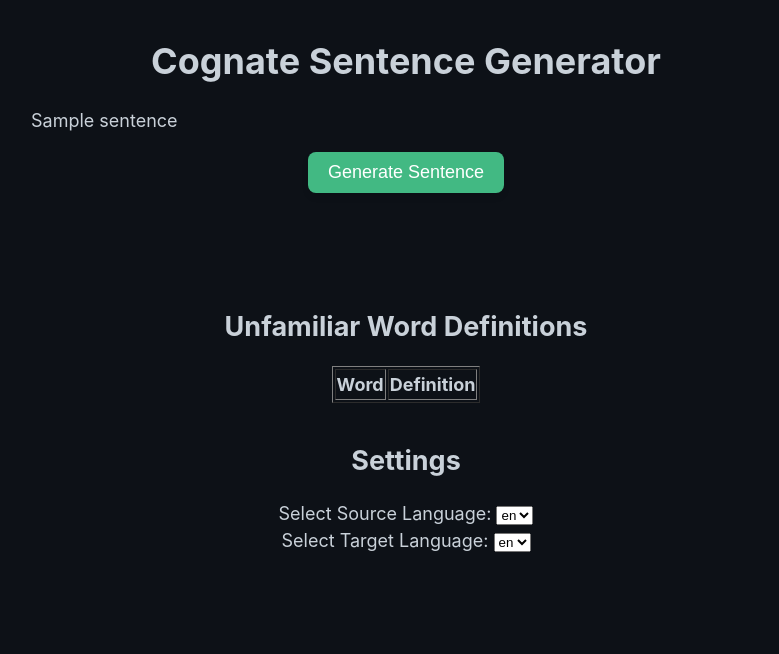
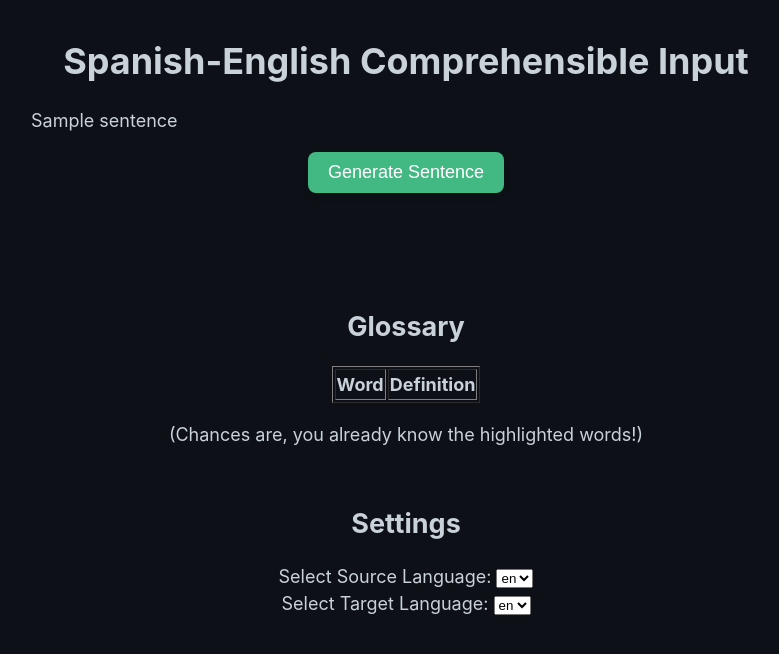
Before and after one commit to vkethana/cognate_sentences, a Flask app: template templates/index.html in a window 1280 px wide. Shown: the top 654 px of the page, without its empty margins (234-1013 px from the left). Run offline with Flask 3, Linux system fonts and the light colour scheme; the template is opened without the code that fills it: most values are stand-ins (such as "Sample title", 1, 10 or a date in 2020); lists and menus that the app fills with data are empty.

Commit message:
added list of all words, not just cognates

```diff
--- a/app.py
+++ b/app.py
@@ -4,10 +4,11 @@ from cognate_analysis import cognate_analysis, sentence_to_word_list
 import re
 
 src_lang = 'en'
-target_lang = 'fr'
+target_lang = 'es'
 language_codes = {
     'English': 'en',
     'Spanish': 'es',
+    'Portuguese': 'pt',
     'French': 'fr',
     'Italian': 'it',
     'Dutch': 'nl',
@@ -67,16 +68,33 @@ def generate_sentence():
     #print("Successfully grabbed article sentences = ", sentence)
     word_list = sentence_to_word_list(sentence, trim_small_words=True)
     cognates, non_cognates, ratio = cognate_analysis(word_list, src_lang, target_lang)
+    print("Ratio=", ratio)
+
+    sentence = highlight_words_in_sentence(sentence, list(cognates.keys()))
+
+    cognates_highlighted = cognates.copy()
+
+    for key, value in cognates.items():
+      cognates_highlighted[key] = f'<span class="highlight">{value}</span>'
+
+    print("cognates highlighted: ", cognates_highlighted)
+
+    all_word_definitions = non_cognates
+
+    try:
+      all_word_definitions = cognates_highlighted | non_cognates
+    except:
+      print("Could not merge dictionaries together")
+    print("Word_Defs_List:", all_word_definitions)
 
     # cognates = list(cognates) # cognates needs to be a list format -- not a set -- for Flask to read it
     #print("Cognates=", cognates)
     #print("Cognates being passed into as list to Flask:", list(cognates.keys()))
     #print("Versus:", cognates.keys())
     #print("old_sentence=", sentence)
-    sentence = highlight_words_in_sentence(sentence, list(cognates.keys()))
     #print("new_sentence=", sentence)
     #print("non_cognates=",non_cognates)
-    return render_template('index.html', sentence=sentence, word_definitions=non_cognates, language_codes=language_codes, src_lang=src_lang, target_lang=target_lang)
+    return render_template('index.html', sentence=sentence, word_definitions=all_word_definitions, language_codes=language_codes, src_lang=src_lang, target_lang=target_lang)
 
 # Handle requests to /generate_sentence without POST method
 @app.route('/generate_sentence', methods=['GET'])
--- a/cognate_analysis.py
+++ b/cognate_analysis.py
@@ -61,14 +61,14 @@ def cognate_analysis(words, src_lang, target_lang):
         cognate = get_cognate(word, src_lang, target_lang)
         if cognate:
             # add to dictionary
-            cognate = cognate.replace(' ', '').lower()
+            #cognate = cognate.replace(' ', '').lower()
             # print out
             #print("Cognate detected:", word, "=", cognate)
             cognates_with_translation[word] = cognate
             score += 1
         else:
             # otherwise add to list of english words
-            english_translation = get_target_lang_translation(word, src_lang, target_lang).replace(' ', '').lower()
+            english_translation = get_target_lang_translation(word, src_lang, target_lang).lower()
             non_cognates_with_translation[word] = english_translation
     # return the 2 dicts, and score ratio
     return cognates_with_translation, non_cognates_with_translation, score/total
--- a/templates/index.html
+++ b/templates/index.html
@@ -9,7 +9,7 @@
     <script src="https://ajax.googleapis.com/ajax/libs/jquery/3.5.1/jquery.min.js"></script>
 </head>
 <body>
-    <h1>Cognate Sentence Generator</h1>
+    <h1>Spanish-English Comprehensible Input</h1>
     <section>
       {% if sentence %}
           <p>{{ sentence | safe }}</p>
@@ -22,7 +22,7 @@
 
     <section class="gap-section">
     {% if word_definitions %}
-        <h2>Unfamiliar Word Definitions</h2>
+        <h2>Glossary</h2>
         <table border="1" class="center">
             <tr>
                 <th>Word</th>
@@ -30,11 +30,12 @@
             </tr>
             {% for word, definition in word_definitions.items() %}
                 <tr>
-                    <td>{{ word }}</td>
-                    <td>{{ definition }}</td>
+                    <td>{{ word | safe }}</td>
+                    <td>{{ definition | safe}}</td>
                 </tr>
             {% endfor %}
         </table>
+        <p style="text-align: center;">(Chances are, you already know the highlighted words!)</p>
     {% endif %}
     </section>
 
```
